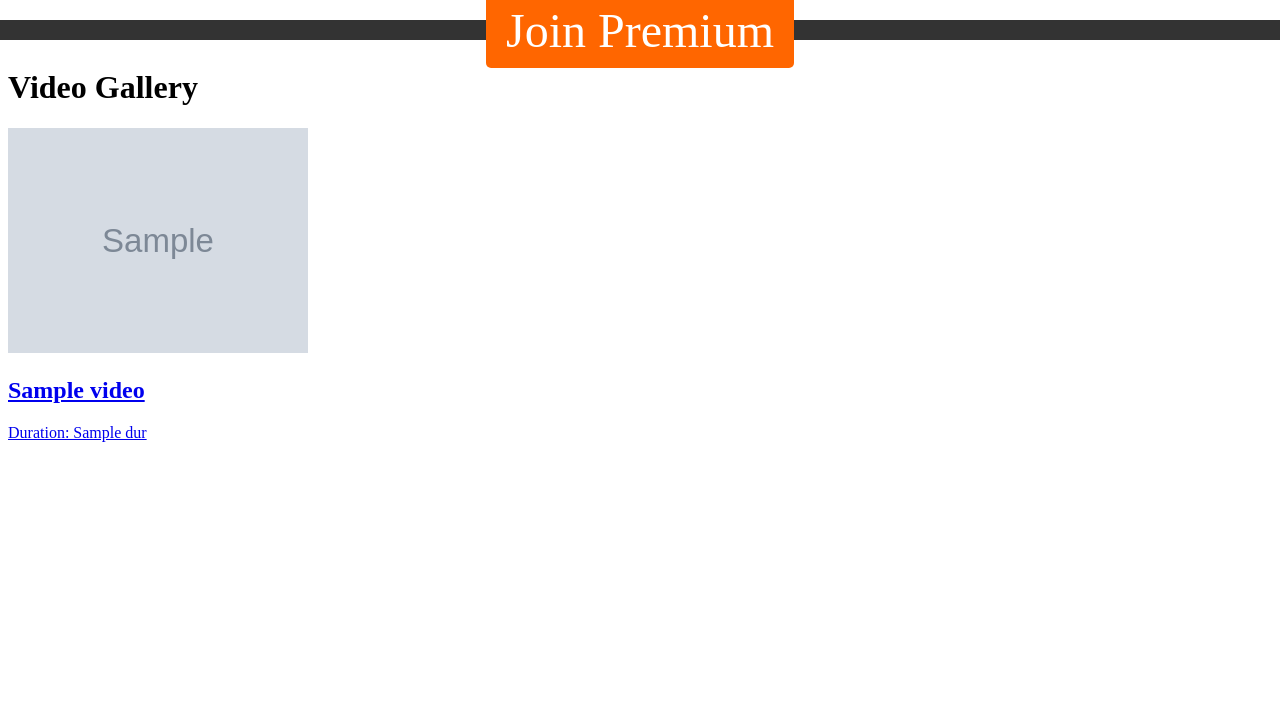
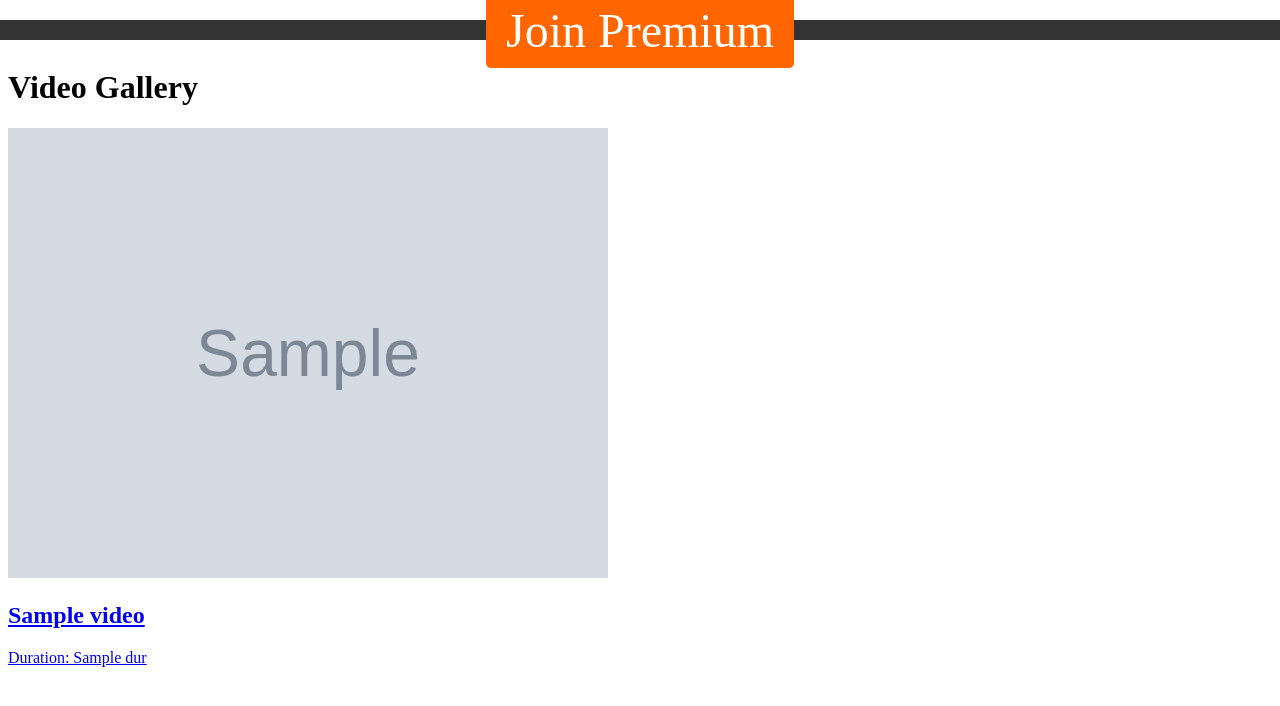
Before and after one commit to afcentertainment/por, a Flask app: template app/templates/index.html in a window 1280 px wide. Shown: the top 706 px of the page. Run offline with Flask 2, Linux system fonts and the light colour scheme; the template is opened without the code that fills it: most values are stand-ins (such as "Sample title", 1, 10 or a date in 2020); grey boxes marked "Sample" are stand-in pictures.

Commit message:
Update index.html

```diff
--- a/app/templates/index.html
+++ b/app/templates/index.html
@@ -91,13 +91,13 @@
         }
 
         .video-item {
-            width: calc(25% - 10px);
+            width: calc(33.33% - 10px);
             margin-bottom: 10px;
         }
 
         .video-item img {
-            width: 300px;
-            max-height: 226px;
+            width: 600px;
+            max-height: 452px;
         }
     </style>
 </head>
```
